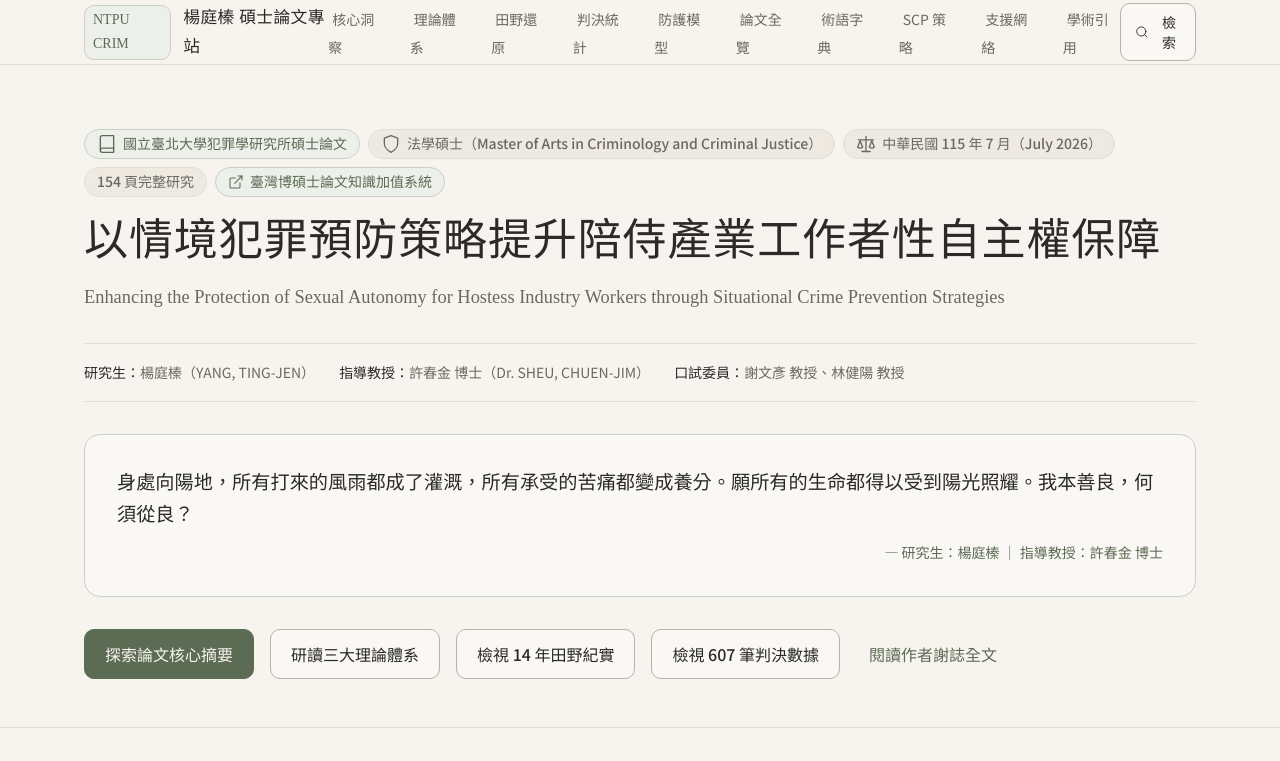
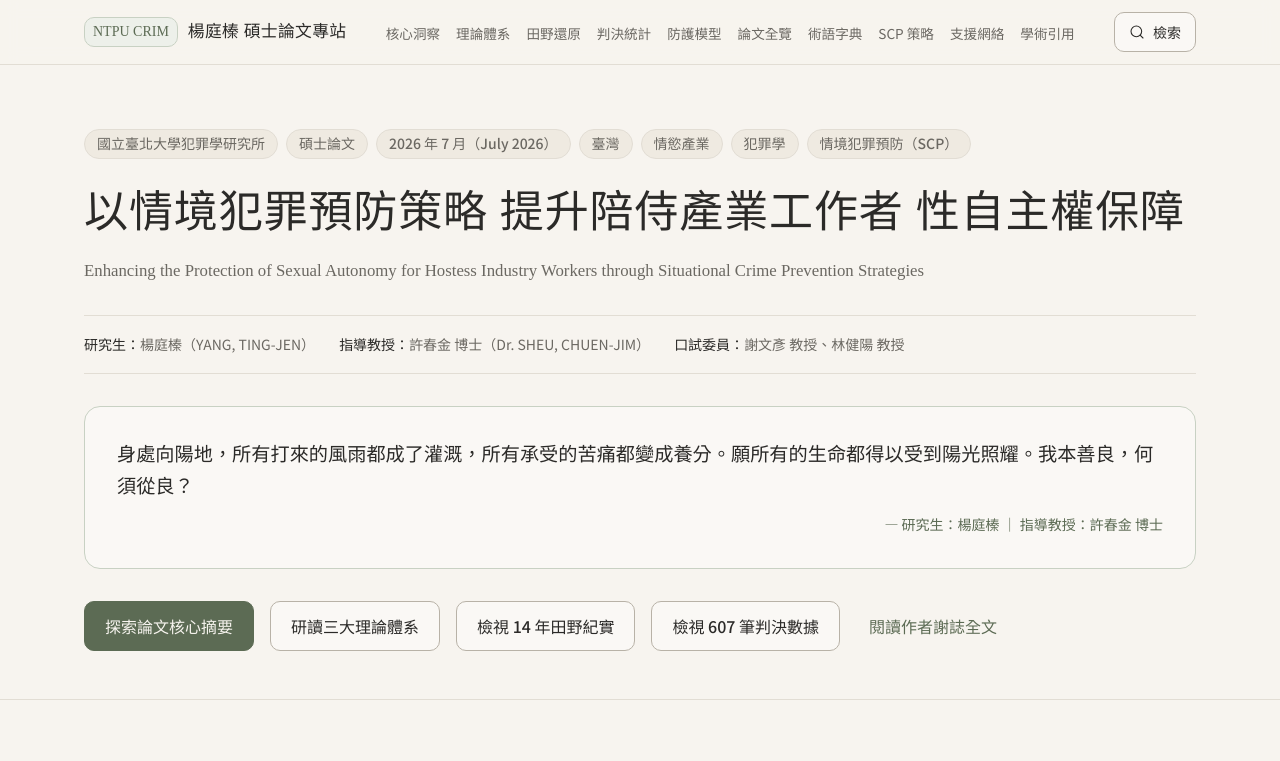
Before and after one commit to TW-Togo-Squad/TJ-Thesis, a plain HTML site: page index.html in a window 1280 px wide. Shown: the top 761 px of the page. Drawn offline with Linux system fonts and the light colour scheme.

Commit message:
fix: 更新Hero標籤為指定七項、全面採西元日期、優化UI排版與斷詞防擠壓

```diff
--- a/css/components.css
+++ b/css/components.css
@@ -25,9 +25,11 @@
 .brand-area {
   display: flex;
   align-items: center;
-  gap: 12px;
+  gap: 10px;
   cursor: pointer;
   text-decoration: none;
+  white-space: nowrap;
+  flex-shrink: 0;
 }
 
 .brand-badge {
@@ -38,6 +40,7 @@
   background: var(--color-moss-light);
   color: var(--color-moss);
   border-radius: var(--radius-button);
+  white-space: nowrap;
 }
 
 .brand-title {
@@ -46,22 +49,25 @@
   font-weight: 500;
   color: var(--color-ink);
   letter-spacing: 0.02em;
+  white-space: nowrap;
 }
 
 .nav-menu {
   display: flex;
   align-items: center;
-  gap: var(--spacing-3);
+  gap: 12px;
   list-style: none;
+  white-space: nowrap;
 }
 
 .nav-link {
-  font-size: var(--text-small);
+  font-size: 0.85rem;
   color: var(--color-ink-muted);
   text-decoration: none;
-  padding: 8px 4px;
+  padding: 6px 2px;
   border-bottom: 2px solid transparent;
   transition: all var(--transition-fast);
+  white-space: nowrap;
 }
 
 .nav-link:hover, .nav-link.active {
@@ -74,6 +80,7 @@
   display: flex;
   align-items: center;
   gap: var(--spacing-2);
+  flex-shrink: 0;
 }
 
 /* 2. 首頁 Hero 區塊 (Hero Section) */
@@ -89,37 +96,44 @@
 .thesis-meta-chips {
   display: flex;
   flex-wrap: wrap;
-  gap: var(--spacing-1);
-  margin-bottom: var(--spacing-2);
+  gap: 8px;
+  margin-bottom: var(--spacing-3);
 }
 
 .hero-main-title {
-  font-size: clamp(2rem, 5vw, 2.75rem);
-  line-height: 1.25;
+  font-size: clamp(1.85rem, 4.2vw, 2.75rem);
+  line-height: 1.35;
   margin-bottom: var(--spacing-2);
   color: var(--color-ink);
+  text-wrap: balance;
+  word-break: keep-all;
 }
 
 .hero-english-title {
   font-family: var(--font-serif);
-  font-size: 1.15rem;
+  font-size: 1.05rem;
   font-weight: 400;
   color: var(--color-ink-muted);
   line-height: 1.5;
   margin-bottom: var(--spacing-4);
+  text-wrap: balance;
 }
 
 .hero-author-bar {
   display: flex;
   flex-wrap: wrap;
   align-items: center;
-  gap: var(--spacing-3);
+  gap: 12px 24px;
   padding: var(--spacing-2) 0;
   border-top: 1px solid var(--color-stone-light);
   border-bottom: 1px solid var(--color-stone-light);
   font-size: var(--text-small);
   color: var(--color-ink-muted);
   margin-bottom: var(--spacing-4);
+}
+
+.author-item {
+  white-space: nowrap;
 }
 
 .author-item strong {
@@ -247,6 +261,7 @@
 .stat-metric-label {
   font-size: var(--text-small);
   color: var(--color-ink-muted);
+  white-space: nowrap;
 }
 
 .stat-chart-box {
@@ -261,9 +276,17 @@
   display: flex;
   align-items: center;
   justify-content: space-between;
+  flex-wrap: wrap;
+  gap: 8px;
   margin-bottom: var(--spacing-3);
   padding-bottom: var(--spacing-2);
   border-bottom: 1px solid var(--color-stone-light);
+}
+
+.chart-title-row h3 {
+  margin-bottom: 0;
+  text-wrap: balance;
+  word-break: keep-all;
 }
 
 .stat-bar-item {
@@ -280,10 +303,12 @@
 .stat-bar-header .item-label {
   color: var(--color-ink);
   font-weight: 500;
+  word-break: keep-all;
 }
 
 .stat-bar-header .item-val {
   color: var(--color-ink-muted);
+  white-space: nowrap;
 }
 
 .stat-bar-track {
@@ -570,6 +595,12 @@
   padding: 12px 14px;
   text-align: left;
   border-bottom: 1px solid var(--color-stone-light);
+  vertical-align: top;
+}
+
+.scp-table td:first-child {
+  white-space: nowrap;
+  word-break: keep-all;
 }
 
 .scp-table th {
--- a/css/design-system.css
+++ b/css/design-system.css
@@ -99,13 +99,16 @@ body {
   min-height: 100vh;
 }
 
-/* 標題與強調字體 - 採用襯線體 */
-h1, h2, h3, h4, .font-serif, .quote-text, .thesis-title {
+/* 標題與強調字體 - 採用襯線體，啟用文字平衡防擠壓 */
+h1, h2, h3, h4, h5, h6, .font-serif, .quote-text, .thesis-title {
   font-family: var(--font-serif);
   color: var(--color-ink);
   font-weight: 500;
   line-height: var(--leading-heading);
   letter-spacing: 0.02em;
+  text-wrap: balance;
+  word-break: keep-all;
+  overflow-wrap: normal;
 }
 
 h1 {
@@ -129,6 +132,15 @@ p {
   word-break: break-word;
   overflow-wrap: break-word;
   text-align: left;
+}
+
+.text-nowrap {
+  white-space: nowrap;
+}
+
+.title-phrase {
+  display: inline-block;
+  white-space: nowrap;
 }
 
 a {
@@ -213,6 +225,7 @@ hr, .divider {
   transition: all var(--transition-fast);
   text-decoration: none;
   user-select: none;
+  white-space: nowrap;
 }
 
 .btn:focus-visible {
--- a/css/responsive.css
+++ b/css/responsive.css
@@ -21,28 +21,8 @@
   outline: 2px solid var(--color-moss);
 }
 
-/* 1024px 平板橫向與小型螢幕 */
-@media (max-width: 1024px) {
-  .grid-3 {
-    grid-template-columns: repeat(2, 1fr);
-  }
-
-  .stat-summary-bar {
-    grid-template-columns: repeat(2, 1fr);
-  }
-
-  .triangle-container {
-    grid-template-columns: 1fr;
-  }
-}
-
-/* 768px 平板直向與手機尺寸 */
-@media (max-width: 768px) {
-  :root {
-    --spacing-8: 48px;
-    --spacing-6: 32px;
-  }
-
+/* 1160px 平板與小型筆電螢幕：切換選單避免連結擠壓 */
+@media (max-width: 1160px) {
   .mobile-nav-toggle {
     display: inline-flex;
   }
@@ -76,6 +56,29 @@
   .nav-link:hover, .nav-link.active {
     border-left-color: var(--color-moss);
     background-color: var(--color-paper-tint);
+  }
+}
+
+/* 1024px 平板橫向與小型螢幕 */
+@media (max-width: 1024px) {
+  .grid-3 {
+    grid-template-columns: repeat(2, 1fr);
+  }
+
+  .stat-summary-bar {
+    grid-template-columns: repeat(2, 1fr);
+  }
+
+  .triangle-container {
+    grid-template-columns: 1fr;
+  }
+}
+
+/* 768px 平板直向與手機尺寸 */
+@media (max-width: 768px) {
+  :root {
+    --spacing-8: 48px;
+    --spacing-6: 32px;
   }
 
   .grid-3, .grid-2 {
--- a/index.html
+++ b/index.html
@@ -63,7 +63,11 @@
     <div class="container">
       <div class="thesis-academic-header">
         <div id="heroMetaChips" class="thesis-meta-chips"></div>
-        <h1 class="hero-main-title">以情境犯罪預防策略提升陪侍產業工作者性自主權保障</h1>
+        <h1 class="hero-main-title">
+          <span class="title-phrase">以情境犯罪預防策略</span>
+          <span class="title-phrase">提升陪侍產業工作者</span>
+          <span class="title-phrase">性自主權保障</span>
+        </h1>
         <div class="hero-english-title">Enhancing the Protection of Sexual Autonomy for Hostess Industry Workers through Situational Crime Prevention Strategies</div>
       </div>
 
@@ -353,7 +357,7 @@
         <p style="font-size: 0.95rem; margin-bottom: 4px;"><strong>研究生：</strong>楊庭榛 ｜ <strong>學號：</strong>710764109</p>
         <p style="font-size: 0.95rem; margin-bottom: 4px;"><strong>指導教授：</strong>許春金 博士</p>
         <p style="font-size: 0.95rem; margin-bottom: 4px;"><strong>口試委員：</strong>謝文彥 教授、林健陽 教授</p>
-        <p style="font-size: 0.95rem; margin-bottom: 4px;"><strong>畢業年月：</strong>中華民國 115 年 7 月（July 2026）</p>
+        <p style="font-size: 0.95rem; margin-bottom: 4px;"><strong>畢業年月：</strong>2026 年 7 月（July 2026）</p>
         <p style="font-size: 0.95rem; margin-bottom: 4px;"><strong>典藏網址：</strong><a href="https://hdl.handle.net/11296/c8b7dd" target="_blank" rel="noopener">https://hdl.handle.net/11296/c8b7dd</a>（臺灣博碩士論文知識加值系統）</p>
         <p style="font-size: 0.85rem; color: var(--color-ink-muted); margin-bottom: 0;">本論文著作權為楊庭榛所有，受中華民國著作權法保護。引用或轉載請遵循學術倫理並註明出處。</p>
       </div>
--- a/js/app.js
+++ b/js/app.js
@@ -59,15 +59,18 @@ function initNavbar() {
 function renderHeroMetadata() {
   const chipsContainer = document.getElementById('heroMetaChips');
   if (chipsContainer) {
-    chipsContainer.innerHTML = `
-      <span class="badge badge-moss">${Icons.book} ${ThesisMeta.institution}</span>
-      <span class="badge badge-stone">${Icons.shield} ${ThesisMeta.degree}</span>
-      <span class="badge badge-stone">${Icons.scale} ${ThesisMeta.date}</span>
-      <span class="badge badge-stone">${ThesisMeta.totalPages} 頁完整研究</span>
-      <a href="${ThesisMeta.handleUrl}" target="_blank" rel="noopener" class="badge badge-moss" style="text-decoration:none;">
-        ${Icons.externalLink} 臺灣博碩士論文知識加值系統
-      </a>
-    `;
+    const heroTags = [
+      "國立臺北大學犯罪學研究所",
+      "碩士論文",
+      "2026 年 7 月（July 2026）",
+      "臺灣",
+      "情慾產業",
+      "犯罪學",
+      "情境犯罪預防（SCP）"
+    ];
+    chipsContainer.innerHTML = heroTags.map(tag => `
+      <span class="badge badge-stone">${tag}</span>
+    `).join('');
   }
 
   const quoteBox = document.getElementById('heroQuoteBox');
--- a/js/data/thesis-meta.js
+++ b/js/data/thesis-meta.js
@@ -11,7 +11,7 @@ const ThesisMeta = {
   institution: "國立臺北大學犯罪學研究所碩士論文",
   institutionEnglish: "Graduate School of Criminology, National Taipei University",
   degree: "法學碩士（Master of Arts in Criminology and Criminal Justice）",
-  date: "中華民國 115 年 7 月（July 2026）",
+  date: "2026 年 7 月（July 2026）",
   studentId: "710764109",
   totalPages: 154,
   handleUrl: "https://hdl.handle.net/11296/c8b7dd",
```
Also changed, not shown: 1 other file.
